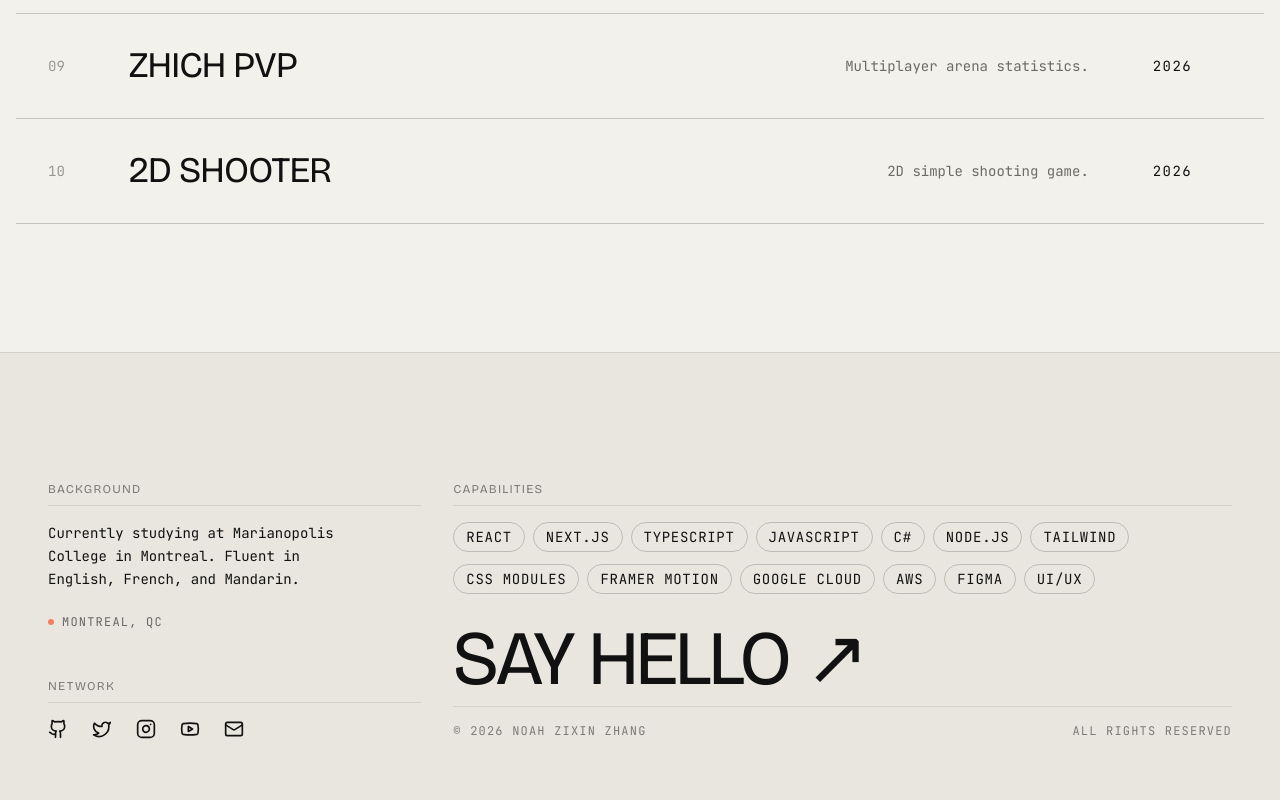
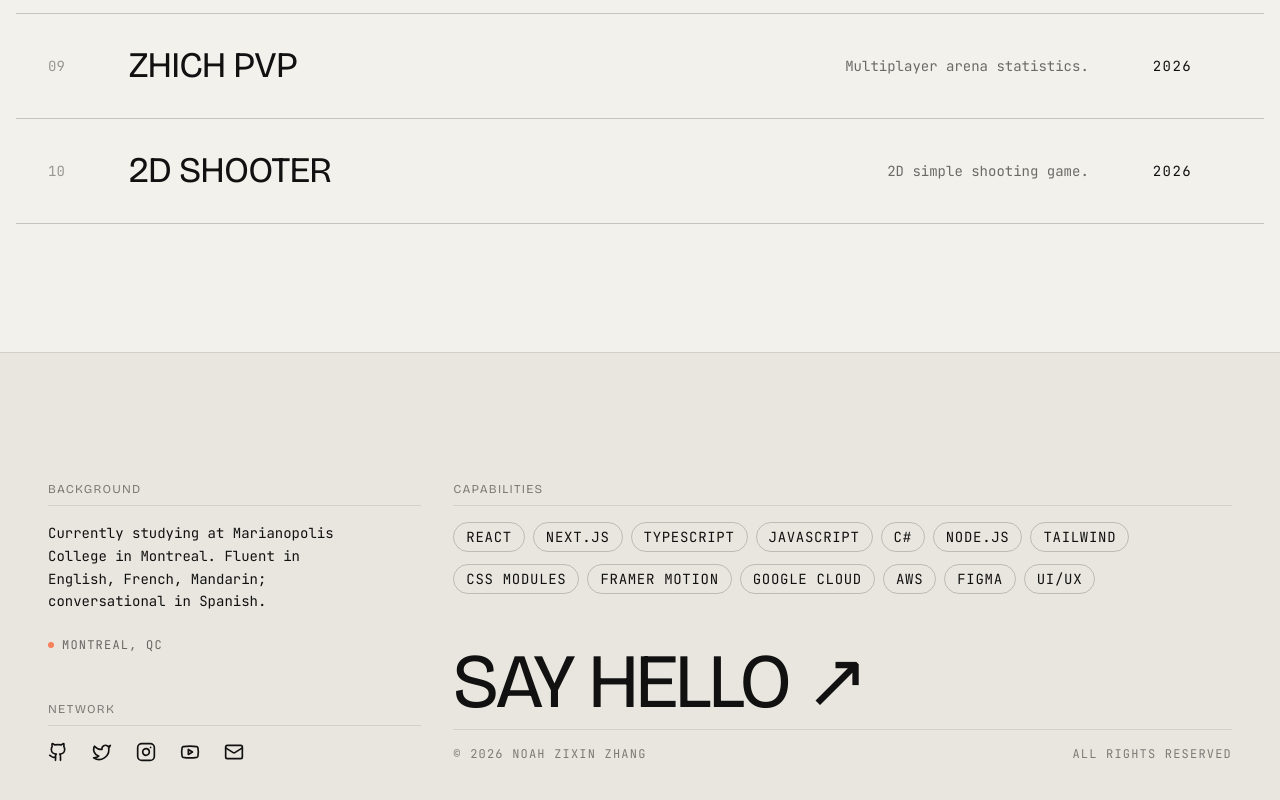
Before and after one commit to Learnmore-smart/Rateministere-homepage, a Next.js app: page / in a window 1280 px wide. Shown: the part 3043-3843 px from the top of the page. Built offline with nearby package versions, Linux system fonts and the light colour scheme.

Commit message:
feat: Update bio to include conversational Spanish proficiency

```diff
--- a/src/app/page.tsx
+++ b/src/app/page.tsx
@@ -48,7 +48,7 @@ const dict = {
     socials: "Network",
     learnxDesc: "Exam prediction, smart planning, and clear progress tracking for students.",
     pianoDesc: "A piano channel built for beginners — simple practice routines, first pieces, and step-by-step progress.",
-    bio: "Currently studying at Marianopolis College in Montreal. Fluent in English, French, and Mandarin."
+    bio: "Currently studying at Marianopolis College in Montreal. Fluent in English, French, Mandarin; conversational in Spanish."
   },
   zh: {
     role: "创意开发者",
@@ -64,7 +64,7 @@ const dict = {
     socials: "社交网络",
     learnxDesc: "面向学生的考试预测平台，帮助你制定学习计划并清晰追踪进度。",
     pianoDesc: "面向初学者的钢琴频道：简单的练习方法、入门曲目与循序渐进的进步记录。",
-    bio: "目前在蒙特利尔 Marianopolis College 就读。精通英语、法语和普通话。"
+    bio: "目前在蒙特利尔 Marianopolis College 就读。精通英语、法语、普通话，西班牙语可进行日常交流。"
   }
 };
 
```
